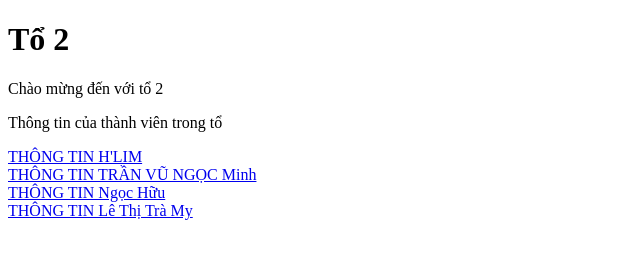
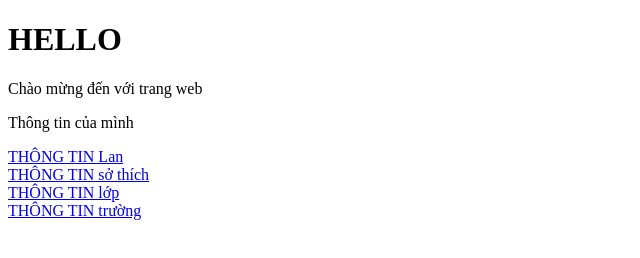
Before and after one commit to hhtenglishclub1-source/y-lan-12a3, a plain HTML site: page index.html in a window 1280 px wide. Shown: the whole page, without its empty margins (0-640 px from the left). Drawn offline with Linux system fonts and the light colour scheme.

Commit message:
Update index.html content and title

```diff
--- a/index.html
+++ b/index.html
@@ -1,16 +1,16 @@
 <!DOCTYPE html>
 <html>
 <head>
-<title>Bài của tổ 2  </title>
+<title>Bài của Ý LAN </title>
 </head>
 <body>
-	<h1> Tổ 2 </h1>
-	<p> Chào mừng đến với tổ 2 </p>
-	<p> Thông tin của thành viên trong tổ </p>
+	<h1> HELLO </h1>
+	<p> Chào mừng đến với trang web </p>
+	<p> Thông tin của mình </p>
 
-	<a href="CLB.HTML"> THÔNG TIN H'LIM  </a><br>
-	<a href=" CLB MINHA.HTML"> THÔNG TIN TRẦN VŨ NGỌC Minh  </a><br>
-	<a href=" CLB ngochuu.HTML"> THÔNG TIN Ngọc Hữu   </a><br>
-	<a href=" CLB tramy.HTML"> THÔNG TIN Lê Thị Trà My   </a></br>
+	<a href="CLB.HTML"> THÔNG TIN Lan  </a><br>
+	<a href=" CLB MINHA.HTML"> THÔNG TIN sở thích  </a><br>
+	<a href=" CLB ngochuu.HTML"> THÔNG TIN lớp   </a><br>
+	<a href=" CLB tramy.HTML"> THÔNG TIN trường   </a></br>
 </body>
 </html>
```
